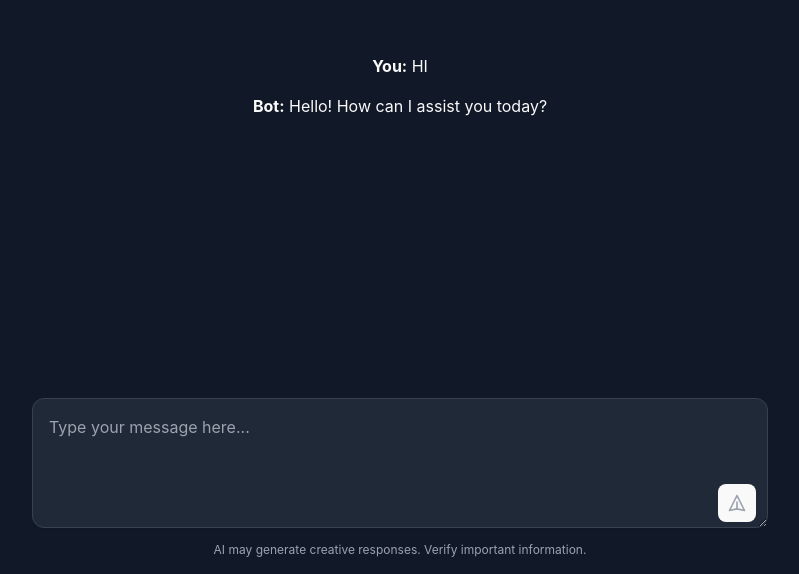
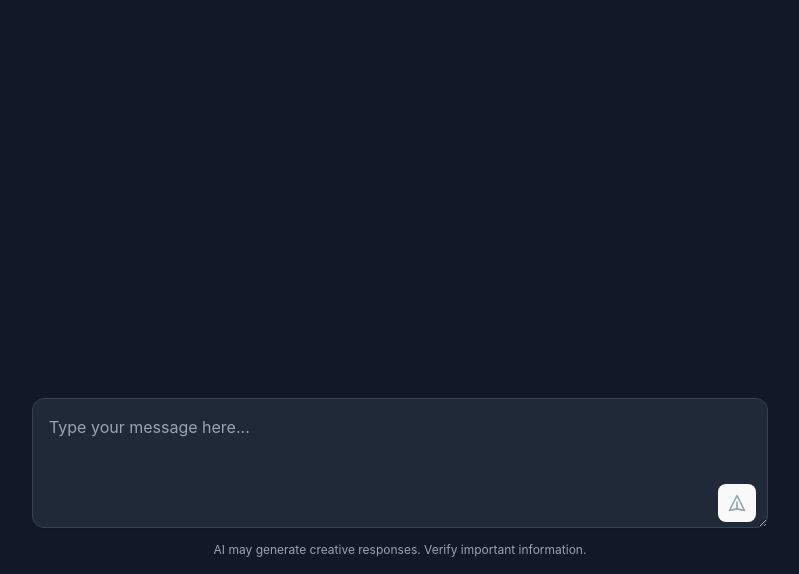
Before and after one commit to shobhit8797/UltimateLLM, a React (Vite) app in the folder frontend/: page /chat/1 in a window 1280 px wide. Shown: the part 226-800 px from the top of the page, without its empty margins (240-1039 px from the left). Built offline with nearby package versions, Linux system fonts and the light colour scheme; no server answers; sample sign-in values are in the browser's storage.

Commit message:
removed default message array

```diff
--- a/frontend/src/pages/ChatApp.tsx
+++ b/frontend/src/pages/ChatApp.tsx
@@ -14,22 +14,7 @@ export default function ChatApp() {
     const [currentConversationId, setCurrentConversationId] = useState<
         string | undefined
     >(conversation_id);
-    const [messages, setMessages] = useState<Message[]>([
-        {
-            id: "0d4aef41-b217-4880-b820-0b208a4f6873",
-            conversation_id: "f97e9dbd-2a48-4031-b078-78fbbebdd885",
-            text: "HI",
-            sender: "U",
-            timestamp: "2025-03-15T22:36:59Z",
-        },
-        {
-            id: "0d4aef41-b217-4880-b820-0b208a4f6873",
-            conversation_id: "f97e9dbd-2a48-4031-b078-78fbbebdd885",
-            text: "Hello! How can I assist you today?",
-            sender: "A",
-            timestamp: "2025-03-15T22:36:59Z",
-        },
-    ]);
+    const [messages, setMessages] = useState<Message[]>([]);
     const [isLoading, setIsLoading] = useState(false);
 
     // Update the local state when the URL parameter changes
```
